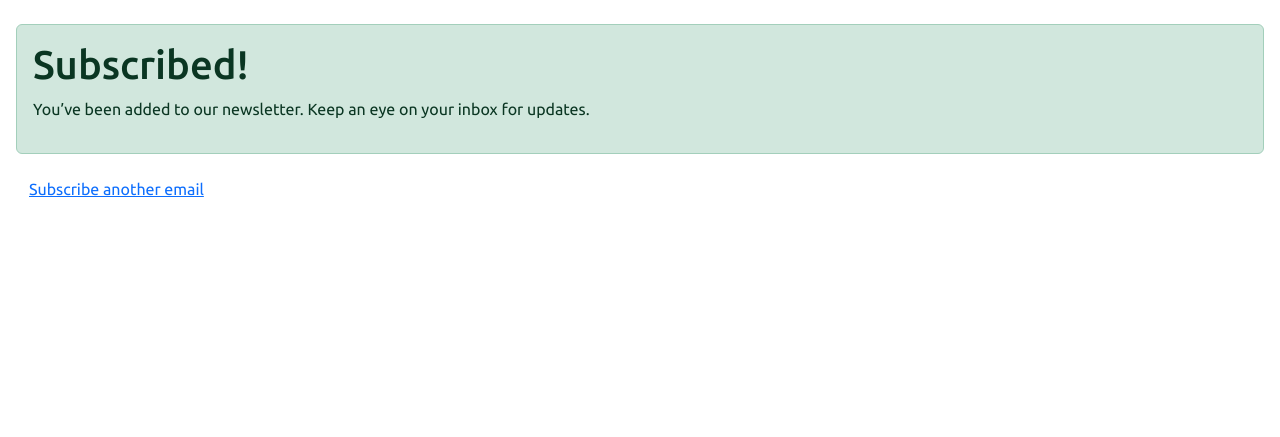
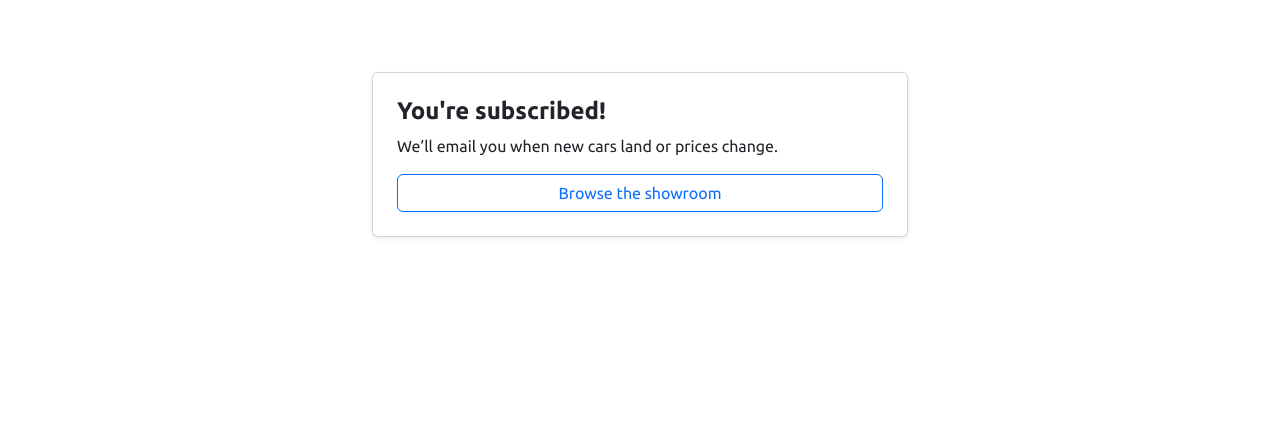
Before and after one commit to KC-85/Modern-Classics, a Django app: page /common/newsletter/success/ in a window 1280 px wide. Shown: the part 48-485 px from the top of the page. Run offline with Django 5.2, Linux system fonts and the light colour scheme; parts of the project's set-up code (start-up, migrations or seed data) failed here and were passed over.

Commit message:
Replace newsletter success with a modern, bootstrap styled version to fit with the site.

```diff
--- a/templates/common/newsletter_success.html
+++ b/templates/common/newsletter_success.html
@@ -1,10 +1,12 @@
 {% extends "base.html" %}
-{% block title %}Subscription Confirmed{% endblock %}
+{% block title %}Subscribed · Modern Classics{% endblock %}
 
 {% block content %}
-<div class="alert alert-success" role="alert">
-  <h1>Subscribed!</h1>
-  <p>You’ve been added to our newsletter. Keep an eye on your inbox for updates.</p>
+<div class="container my-5" style="max-width: 560px;">
+  <div class="card p-4 shadow-sm">
+    <h1 class="h4 fw-bold mb-2">You're subscribed!</h1>
+    <p class="mb-3">We’ll email you when new cars land or prices change.</p>
+    <a href="{% url 'showroom:car_list' %}" class="btn btn-outline-primary">Browse the showroom</a>
+  </div>
 </div>
-<a href="{% url 'common:newsletter' %}" class="btn btn-link">Subscribe another email</a>
 {% endblock %}
```
